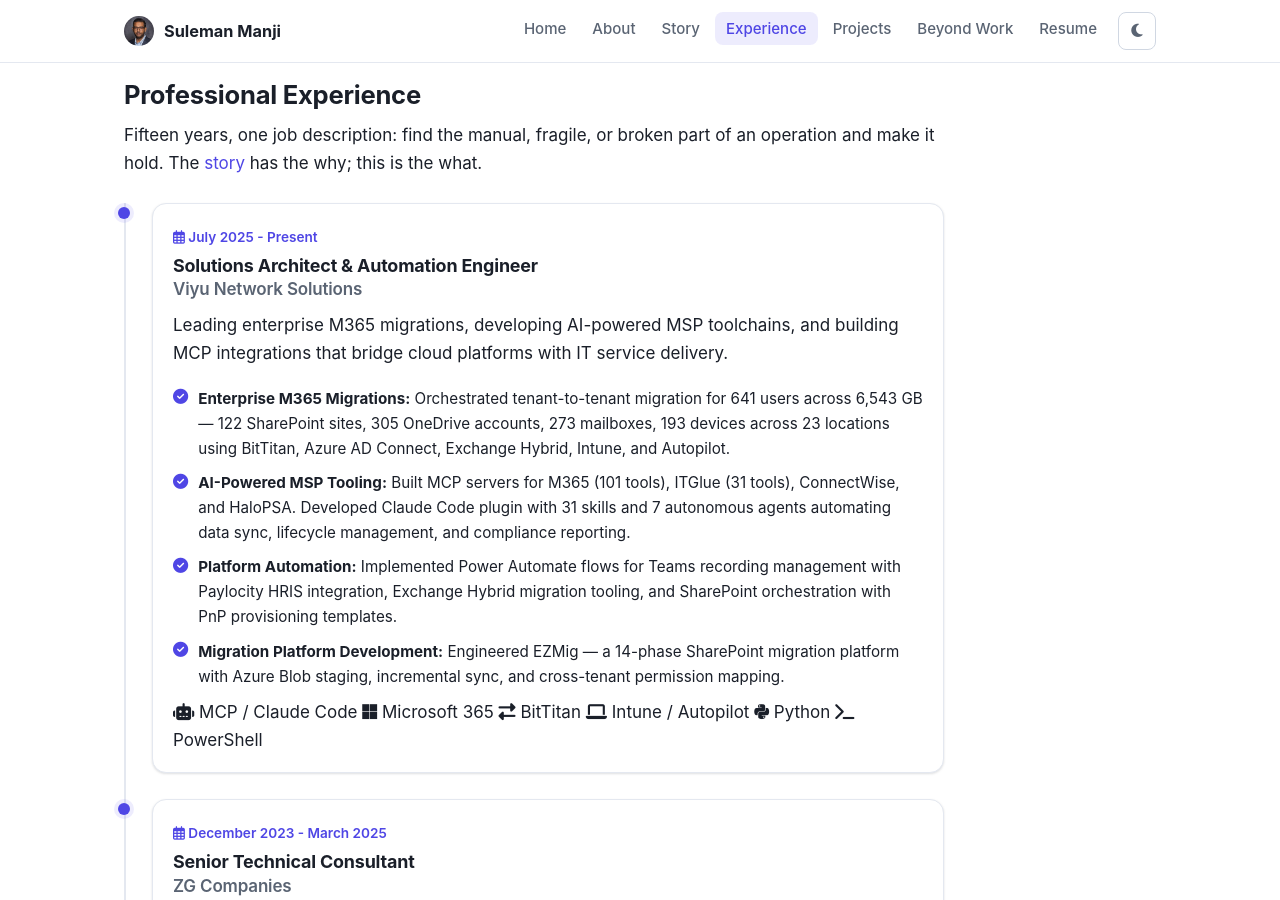
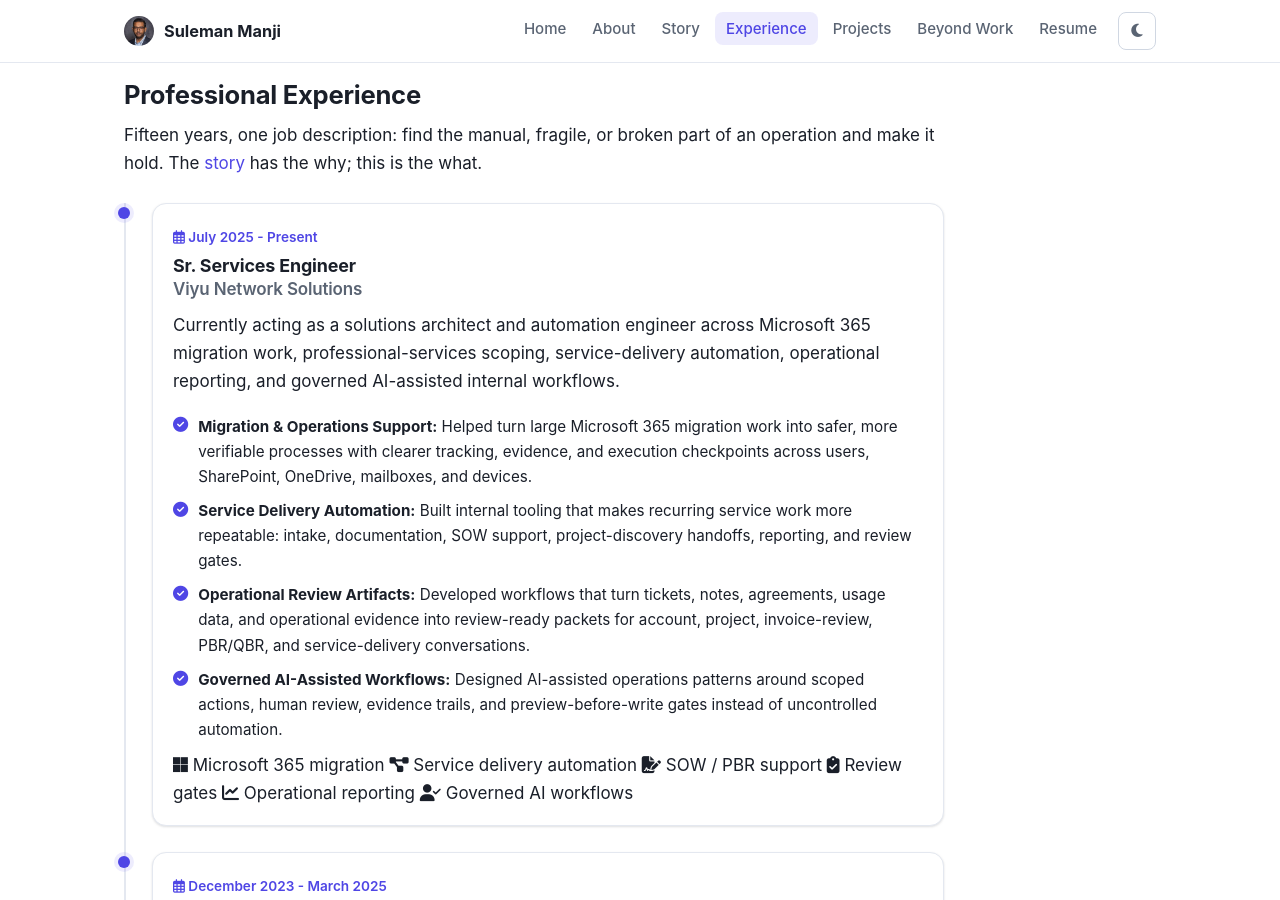
Before and after one commit to ssmanji89/sulemanji-port, a Jekyll site: the page built from experience.md, in a window 1280 px wide and 900 px high. Built offline with Jekyll 4.4.1, drawn with Linux system fonts in a browser that asks for light colours.

Commit message:
content: rewrite current Viyu role copy
Co-Authored-By: Codex Opus 4.6 <noreply@anthropic.com>

```diff
--- a/experience.md
+++ b/experience.md
@@ -19,39 +19,39 @@ permalink: /experience
             <div class="timeline-date">
                 <span><i class="far fa-calendar-alt"></i> July 2025 - Present</span>
             </div>
-            <h3 class="timeline-title">Solutions Architect & Automation Engineer</h3>
+            <h3 class="timeline-title">Sr. Services Engineer</h3>
             <h4 class="timeline-subtitle">Viyu Network Solutions</h4>
 
             <p class="timeline-description">
-                Leading enterprise M365 migrations, developing AI-powered MSP toolchains, and building MCP integrations that bridge cloud platforms with IT service delivery.
+                Currently acting as a solutions architect and automation engineer across Microsoft 365 migration work, professional-services scoping, service-delivery automation, operational reporting, and governed AI-assisted internal workflows.
             </p>
 
             <div class="timeline-highlights">
                 <div class="timeline-highlight">
                     <i class="fas fa-check-circle"></i>
-                    <div><strong>Enterprise M365 Migrations:</strong> Orchestrated tenant-to-tenant migration for 641 users across 6,543 GB — 122 SharePoint sites, 305 OneDrive accounts, 273 mailboxes, 193 devices across 23 locations using BitTitan, Azure AD Connect, Exchange Hybrid, Intune, and Autopilot.</div>
+                    <div><strong>Migration & Operations Support:</strong> Helped turn large Microsoft 365 migration work into safer, more verifiable processes with clearer tracking, evidence, and execution checkpoints across users, SharePoint, OneDrive, mailboxes, and devices.</div>
                 </div>
                 <div class="timeline-highlight">
                     <i class="fas fa-check-circle"></i>
-                    <div><strong>AI-Powered MSP Tooling:</strong> Built MCP servers for M365 (101 tools), ITGlue (31 tools), ConnectWise, and HaloPSA. Developed Claude Code plugin with 31 skills and 7 autonomous agents automating data sync, lifecycle management, and compliance reporting.</div>
+                    <div><strong>Service Delivery Automation:</strong> Built internal tooling that makes recurring service work more repeatable: intake, documentation, SOW support, project-discovery handoffs, reporting, and review gates.</div>
                 </div>
                 <div class="timeline-highlight">
                     <i class="fas fa-check-circle"></i>
-                    <div><strong>Platform Automation:</strong> Implemented Power Automate flows for Teams recording management with Paylocity HRIS integration, Exchange Hybrid migration tooling, and SharePoint orchestration with PnP provisioning templates.</div>
+                    <div><strong>Operational Review Artifacts:</strong> Developed workflows that turn tickets, notes, agreements, usage data, and operational evidence into review-ready packets for account, project, invoice-review, PBR/QBR, and service-delivery conversations.</div>
                 </div>
                 <div class="timeline-highlight">
                     <i class="fas fa-check-circle"></i>
-                    <div><strong>Migration Platform Development:</strong> Engineered EZMig — a 14-phase SharePoint migration platform with Azure Blob staging, incremental sync, and cross-tenant permission mapping.</div>
+                    <div><strong>Governed AI-Assisted Workflows:</strong> Designed AI-assisted operations patterns around scoped actions, human review, evidence trails, and preview-before-write gates instead of uncontrolled automation.</div>
                 </div>
             </div>
 
             <div class="timeline-technologies">
-                <span class="timeline-tech"><i class="fas fa-robot"></i> MCP / Claude Code</span>
-                <span class="timeline-tech"><i class="fab fa-microsoft"></i> Microsoft 365</span>
-                <span class="timeline-tech"><i class="fas fa-exchange-alt"></i> BitTitan</span>
-                <span class="timeline-tech"><i class="fas fa-laptop"></i> Intune / Autopilot</span>
-                <span class="timeline-tech"><i class="fab fa-python"></i> Python</span>
-                <span class="timeline-tech"><i class="fas fa-terminal"></i> PowerShell</span>
+                <span class="timeline-tech"><i class="fab fa-microsoft"></i> Microsoft 365 migration</span>
+                <span class="timeline-tech"><i class="fas fa-diagram-project"></i> Service delivery automation</span>
+                <span class="timeline-tech"><i class="fas fa-file-signature"></i> SOW / PBR support</span>
+                <span class="timeline-tech"><i class="fas fa-clipboard-check"></i> Review gates</span>
+                <span class="timeline-tech"><i class="fas fa-chart-line"></i> Operational reporting</span>
+                <span class="timeline-tech"><i class="fas fa-user-check"></i> Governed AI workflows</span>
             </div>
         </div>
     </div>
```
Also changed, not shown: about.md (+2 -2 lines), index.md (+6 -6 lines), resume.md (+10 -10 lines), story.md (+3 -1 lines), .superpowers/sdd/task-3-report.md (added).
